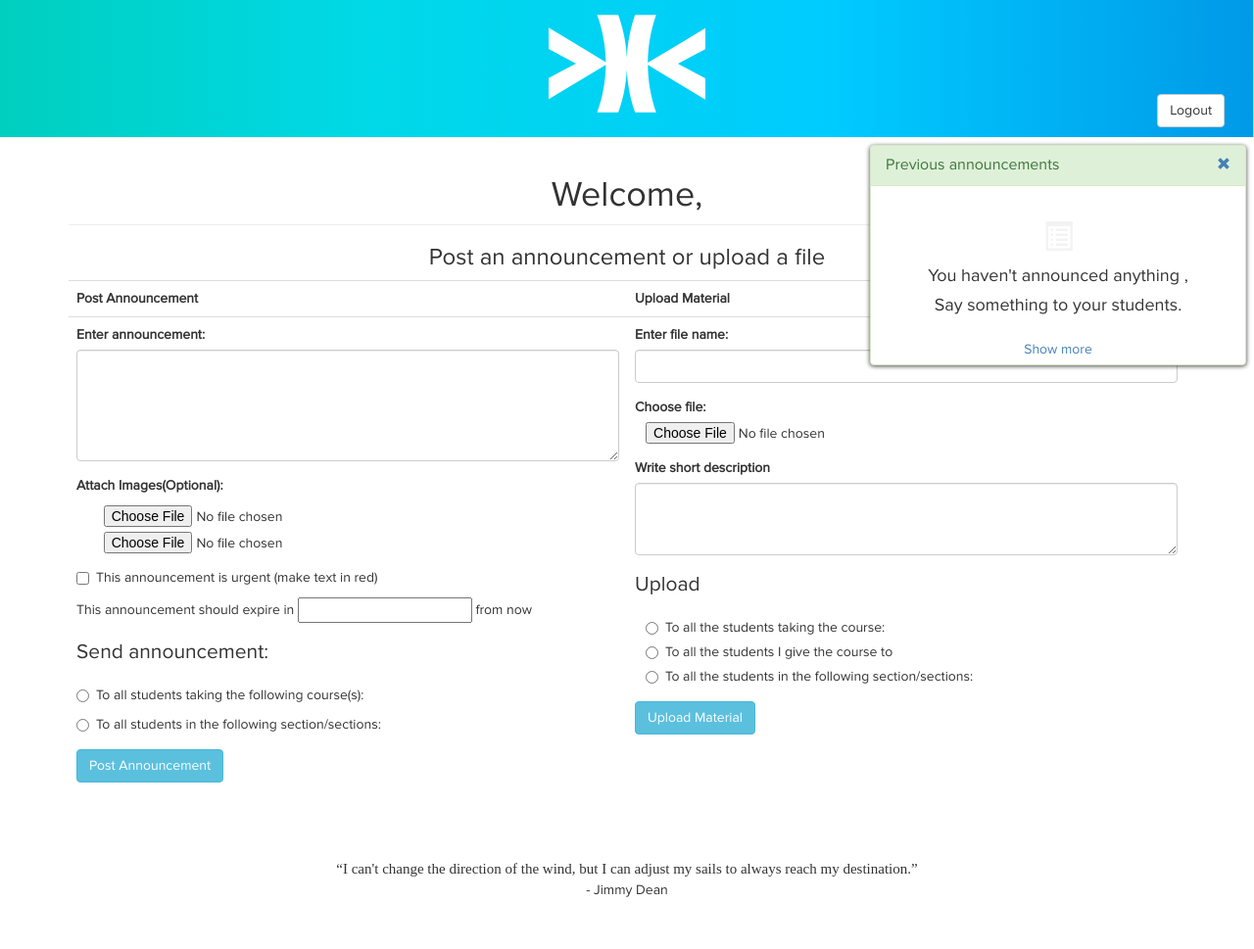
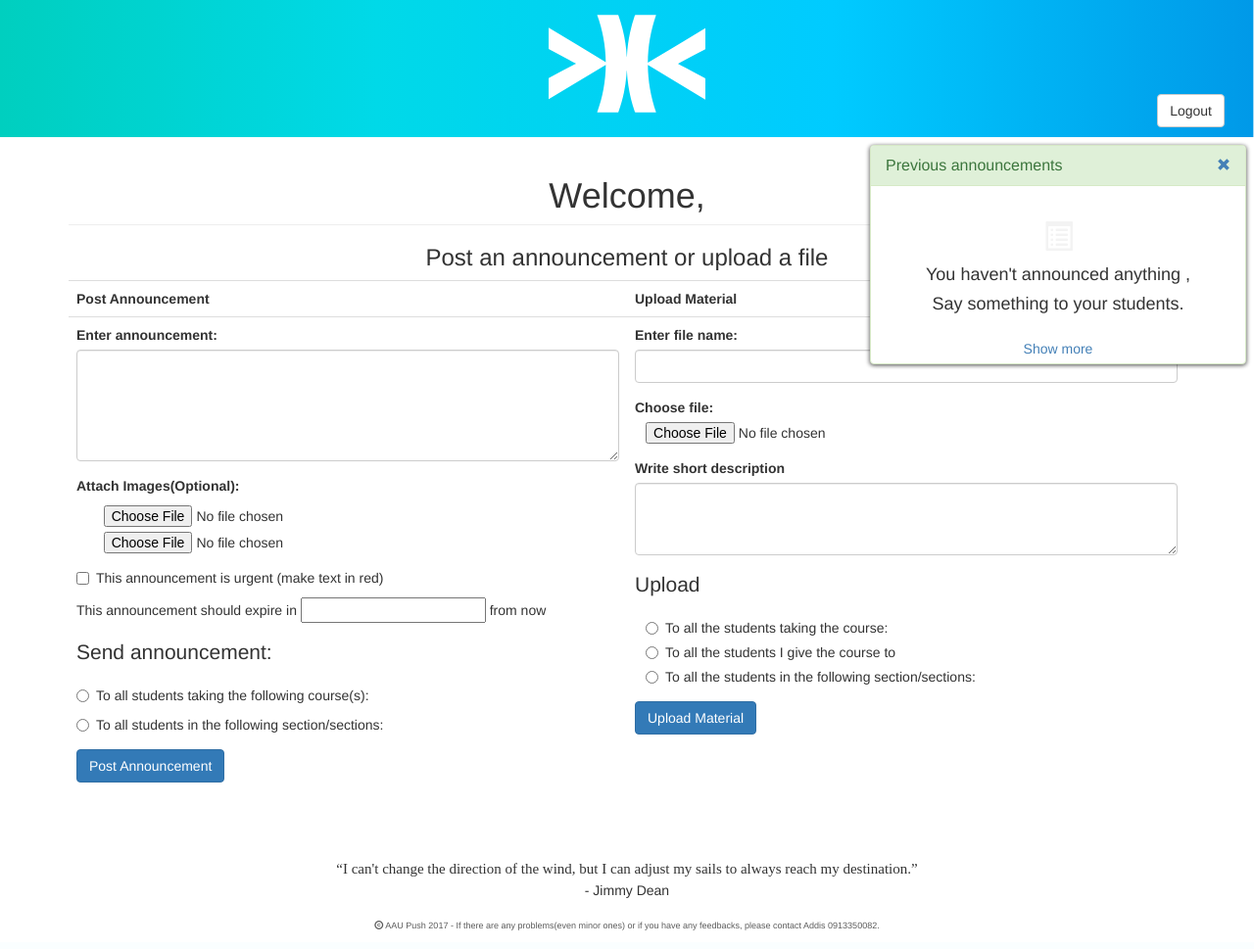
Before and after one commit to 6iruk/Pushtemp, a Django app: template main/templates/main/portal.html in a window 1280 px wide. Shown: the whole page at 98% size. Run offline with Django 3.2, Linux system fonts and the light colour scheme; the template is opened without the code that fills it: values that come from a table or form of the project are taken from there, others are empty; data comes from the database, SQL or seed files in the repository; some libraries are stand-ins or nearby versions.

Commit message:
Add number of views and copyright

```diff
--- a/main/templates/main/portal.html
+++ b/main/templates/main/portal.html
@@ -54,20 +54,6 @@
 		</script>
 
  		<style>
-			@font-face {
-				font-family:proxima-nova;
-				src:url(/static/main/Regular.otf);
-			}
-
-			@font-face {
-				font-family:proxima-nova-light;
-				src:url(/static/main/Light.otf);
-			}
-				body {
-					margin:0px;
-					font-family:proxima-nova;
-			}
-
 				q {
 		      		font-family: Copperplate, Papyrus;
 		      		font-size: 1.5rem;
@@ -95,6 +81,12 @@
 					height:100%;
 				}
 
+				#help {
+					margin-top:20px;
+					opacity:0.8;
+					font-size:0.9rem;
+				}
+
 				.panel {
 					width:30%;
 					position:absolute;
@@ -108,7 +100,7 @@
 		</style>
 	</head>
 
-	<body>
+	<body style="margin:0px;">
  		{% load static %}
  		<div id="header" style="background:url({% static 'main/Gradient.svg' %})">
 			{% load static %}
@@ -142,18 +134,23 @@
                                	<div class="media-body">
                                    	<h5 class="media-heading"><small>Posted on {{pre.pub_date}}</small></h5>
                                     <p>{{pre.message}}</p>
+                                    <h5><small>{{pre.count}} views</small></h5>
                                 </div>
                             </div>
                             <div id="prev-collapse" class="collapse">
                             {% else %}
                        		<div class="media">
                                	<div class="media-body">
-                                   	<h5 class="media-heading"><small>Posted on {{pre.pub_date}}</small></h5>
+                                	<hr>
+                                   	<h5 class="media-heading"><small>Posted on {{pre.pub_date}} </small></h5>
                                     <p>{{pre.message}}</p>
+                                    <h5><small>{{pre.count}} views</small></h5>
                                 </div>
                             </div>
                             {% endif %}
+                            {% if forloop.last %}
                             </div>
+                            {% endif %}
                     {% empty %}
                     <h2 class="text-center"><span class="glyphicon glyphicon-list-alt" style="opacity:0.05;"></span><h4 class="text-center">You haven't announced anything {{lecturer.title}}{{lecturer.name}},<h4 class="text-center">Say something to your students.</h4></h4></h2>
                    {% endfor %}
@@ -213,7 +210,7 @@
                 	        </div>
                     	</div>
 
-						<input class="btn btn-info" type='submit' value='Post Announcement'/>
+						<input class="btn btn-primary" type='submit' value='Post Announcement'/>
 					</form>
 				</td>
 				<td valign="top">
@@ -265,7 +262,7 @@
                        		</div>
                     	</div>
 
-						<input class="btn btn-info" type='submit' value='Upload Material'/>
+						<input class="btn btn-primary" type='submit' value='Upload Material'/>
 					</form>
 				</td>
 			</tr>
@@ -273,8 +270,9 @@
 
     </div>
     </div>
-    <footer class="text-center" style="margin-top:50px;margin-bottom:50px;">
+    <footer class="text-center" style="margin-top:50px;margin-bottom:10px;">
 		<q>{{quote.quote}}</q><br>- {{quote.author}}<br>
+        <P id="help"><span class="glyphicon glyphicon-copyright-mark cr"></span> AAU Push 2017 - If there are any problems(even minor ones) or if you have any feedbacks, please contact Addis 0913350082.</P>
     </footer>
 
     </body>
```
